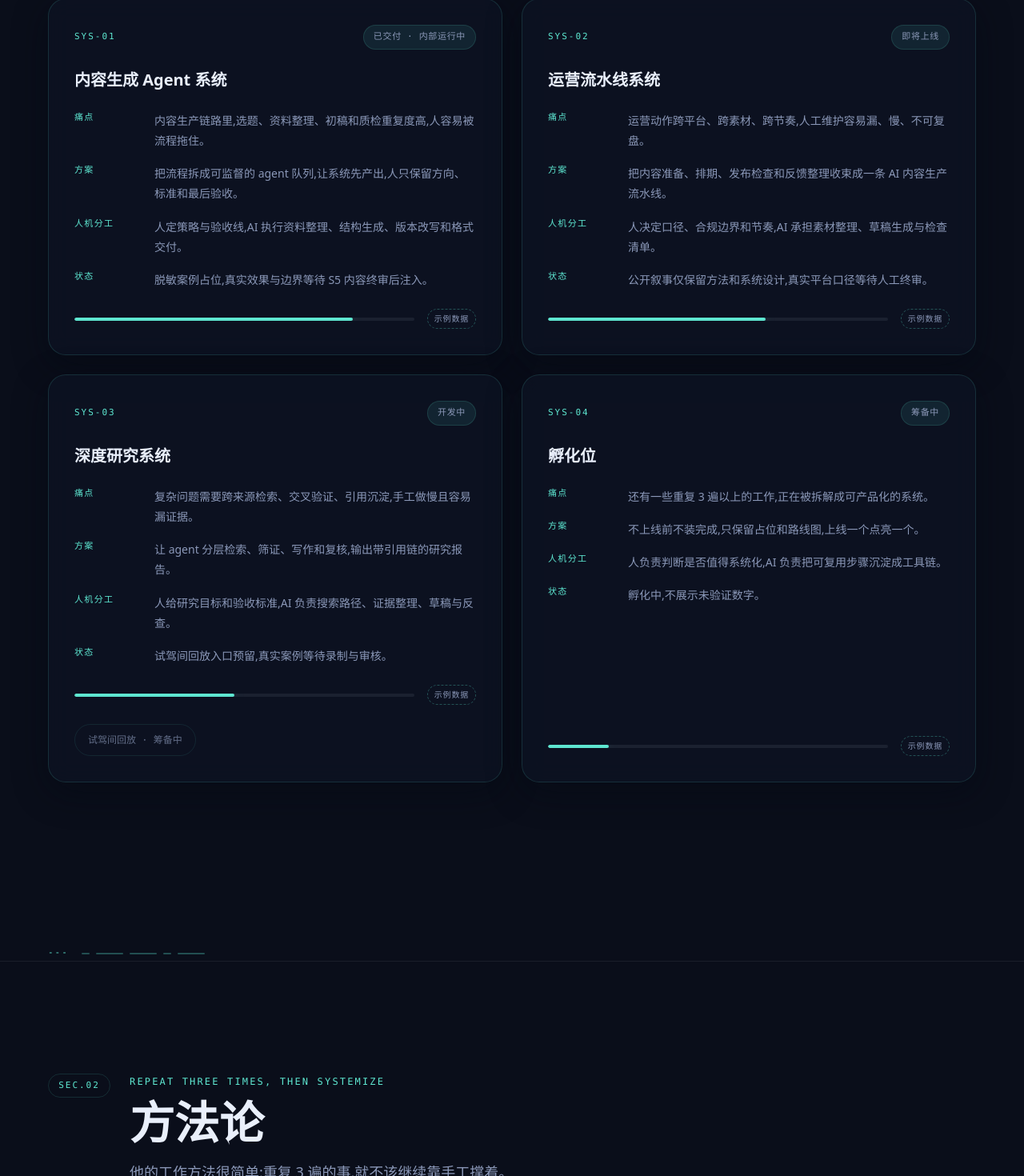
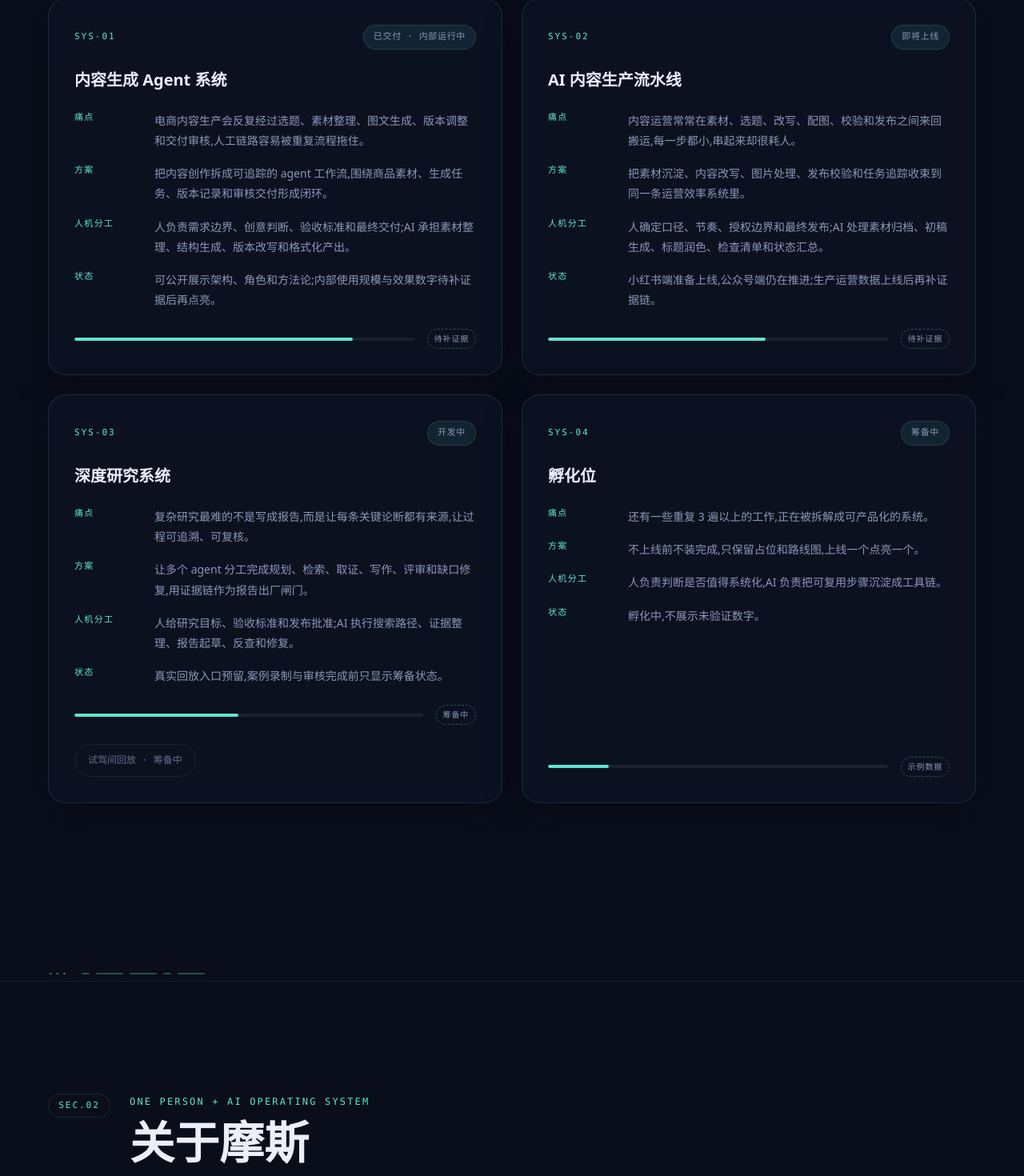
Before and after one commit to Morse-Moss/Self-Website, a Next.js app: page / in a window 1280 px wide. Shown: the part 1230-2700 px from the top of the page at 80% size. Built offline with nearby package versions, Linux system fonts and the light colour scheme.

Commit message:
feat: add safe S5 portfolio content

```diff
--- a/components/S3Sections.module.css
+++ b/components/S3Sections.module.css
@@ -117,7 +117,10 @@
 .principle,
 .ledgerMetric,
 .sampleLedger,
-.contactPanel {
+.contactPanel,
+.aboutPoint,
+.faqItem,
+.gapPanel {
   border: 1px solid var(--line);
   background: var(--surface-glass);
   -webkit-backdrop-filter: blur(14px);
@@ -268,6 +271,36 @@
   gap: var(--space-5);
 }
 
+.aboutGrid {
+  display: grid;
+  grid-template-columns: 1.05fr 1fr 1fr;
+  gap: var(--space-5);
+}
+
+.aboutPoint {
+  min-width: 0;
+  padding: var(--space-6);
+  border-radius: var(--radius-md);
+}
+
+.aboutPoint h3,
+.faqItem h3,
+.gapItem h3 {
+  font-size: var(--fs-h3);
+  line-height: 1.4;
+  font-weight: 800;
+  letter-spacing: 0;
+}
+
+.aboutPoint p,
+.faqItem p,
+.gapItem p {
+  margin-top: var(--space-3);
+  color: var(--muted);
+  font-size: var(--fs-sm);
+  line-height: 1.85;
+}
+
 .principle {
   padding: var(--space-6);
   border-radius: var(--radius-md);
@@ -380,6 +413,61 @@
   max-width: 72rem;
 }
 
+.faqGrid {
+  display: grid;
+  grid-template-columns: repeat(2, minmax(0, 1fr));
+  gap: var(--space-5);
+}
+
+.faqItem {
+  min-width: 0;
+  padding: var(--space-6);
+  border-radius: var(--radius-md);
+}
+
+.gapPanel {
+  padding: var(--space-7);
+  border-radius: var(--radius-lg);
+}
+
+.gapPanel .sectionHeader {
+  margin-bottom: var(--space-6);
+}
+
+.gapList {
+  display: grid;
+  grid-template-columns: repeat(2, minmax(0, 1fr));
+  gap: var(--space-4);
+}
+
+.gapItem {
+  min-width: 0;
+  padding: var(--space-5);
+  border: 1px solid var(--line-faint);
+  border-radius: var(--radius-md);
+  background: var(--accent-dim);
+}
+
+.gapItem > div {
+  display: flex;
+  align-items: flex-start;
+  justify-content: space-between;
+  gap: var(--space-3);
+}
+
+.gapStatus {
+  flex: 0 0 auto;
+  width: fit-content;
+  padding: 4px var(--space-2);
+  border: 1px solid var(--status-amber-line);
+  border-radius: var(--radius-pill);
+  color: var(--status-amber);
+  font-family: var(--font-mono);
+  font-size: var(--fs-3xs);
+  letter-spacing: 0.08em;
+  white-space: nowrap;
+}
+
 .contactPanel {
   display: grid;
   gap: var(--space-4);
@@ -412,12 +500,24 @@
     background-color var(--dur-fast) var(--ease);
 }
 
+.contactLinkPlaceholder {
+  display: inline-flex;
+  align-items: center;
+  gap: var(--space-2);
+  padding: 10px var(--space-4);
+  border: 1px dashed var(--line);
+  border-radius: var(--radius-pill);
+  color: var(--muted);
+  cursor: not-allowed;
+}
+
 .contactLinks a:hover {
   border-color: var(--line-strong);
   background: var(--accent-dim);
 }
 
-.contactLinks span {
+.contactLinks a > span,
+.contactLinkPlaceholder > span {
   color: var(--muted);
   font-family: var(--font-mono);
   font-size: var(--fs-3xs);
@@ -603,7 +703,10 @@
 
 @media (max-width: 960px) {
   .principleGrid,
-  .ledgerGrid {
+  .ledgerGrid,
+  .aboutGrid,
+  .faqGrid,
+  .gapList {
     grid-template-columns: 1fr;
   }
 
@@ -633,13 +736,17 @@
   .systemCard,
   .principle,
   .ledgerMetric,
-  .contactPanel {
+  .contactPanel,
+  .aboutPoint,
+  .faqItem,
+  .gapPanel {
     padding: var(--space-5);
   }
 
   .cardHeader,
   .progressRow,
-  .resumeExperience div {
+  .resumeExperience div,
+  .gapItem > div {
     align-items: flex-start;
     flex-direction: column;
   }
--- a/components/S3Sections.tsx
+++ b/components/S3Sections.tsx
@@ -32,15 +32,32 @@ interface S3Content {
     contactIntro: string;
   };
   gallery: { cards: GalleryCard[] };
+  about: {
+    title: string;
+    caption: string;
+    intro: string;
+    points: Array<{ title: string; body: string }>;
+  };
   ledger: {
     metrics: LedgerMetric[];
     sampleItems: Array<{ label: string; value: string; sampleLabel: string }>;
   };
   principles: Array<{ index: string; title: string; body: string }>;
+  faq: {
+    title: string;
+    caption: string;
+    items: Array<{ question: string; answer: string }>;
+  };
+  contentGaps: {
+    title: string;
+    caption: string;
+    intro: string;
+    items: Array<{ label: string; status: string; body: string }>;
+  };
   contact: {
     title: string;
     body: string;
-    links: Array<{ label: string; href: string; sampleLabel: string }>;
+    links: Array<{ label: string; href: string; sampleLabel?: string }>;
   };
 }
 
@@ -171,10 +188,32 @@ export function StandardS3Sections({
 
       <MorseDivider label="---" />
 
+      <section className={styles.section} id="about" aria-label="关于摩斯">
+        <div className={styles.container}>
+          <SectionHeader
+            index="SEC.02"
+            title={content.about.title}
+            caption={content.about.caption}
+            intro={content.about.intro}
+          />
+
+          <div className={styles.aboutGrid}>
+            {content.about.points.map((point) => (
+              <article className={styles.aboutPoint} key={point.title} data-reveal>
+                <h3>{point.title}</h3>
+                <p>{point.body}</p>
+              </article>
+            ))}
+          </div>
+        </div>
+      </section>
+
+      <MorseDivider label=".-" />
+
       <section className={styles.section} id="method" aria-label="方法论">
         <div className={styles.container}>
           <SectionHeader
-            index="SEC.02"
+            index="SEC.03"
             title="方法论"
             caption="REPEAT THREE TIMES, THEN SYSTEMIZE"
             intro={content.narrative.methodIntro}
@@ -195,10 +234,10 @@ export function StandardS3Sections({
       <section className={styles.section} id="ledger" aria-label="杠杆账本">
         <div className={styles.container}>
           <SectionHeader
-            index="SEC.03"
+            index="SEC.04"
             title="杠杆账本"
             caption="REAL NUMBERS FIRST"
-            intro="这里先接入已经产出的真实统计。没有证据链的数字,我会明确标成示例数据。"
+            intro="这里先接入已经产出的真实统计。没有证据链的数字,我会明确标注状态。"
           />
 
           <div className={styles.ledgerGrid}>
@@ -234,6 +273,51 @@ export function StandardS3Sections({
         </div>
       </section>
 
+      <section className={styles.section} id="faq" aria-label="高频问题">
+        <div className={styles.container}>
+          <SectionHeader
+            index="SEC.05"
+            title={content.faq.title}
+            caption={content.faq.caption}
+            intro="我先回答最容易影响判断的问题。缺少事实的地方,我会直接说还缺什么。"
+          />
+
+          <div className={styles.faqGrid}>
+            {content.faq.items.map((item) => (
+              <article className={styles.faqItem} key={item.question} data-reveal>
+                <h3>{item.question}</h3>
+                <p>{item.answer}</p>
+              </article>
+            ))}
+          </div>
+        </div>
+      </section>
+
+      <section className={styles.section} id="content-gaps" aria-label="内容缺口台账">
+        <div className={styles.container}>
+          <div className={styles.gapPanel} data-reveal>
+            <SectionHeader
+              index="SEC.06"
+              title={content.contentGaps.title}
+              caption={content.contentGaps.caption}
+              intro={content.contentGaps.intro}
+            />
+
+            <div className={styles.gapList}>
+              {content.contentGaps.items.map((item) => (
+                <article className={styles.gapItem} key={item.label}>
+                  <div>
+                    <h3>{item.label}</h3>
+                    <span className={styles.gapStatus}>{item.status}</span>
+                  </div>
+                  <p>{item.body}</p>
+                </article>
+              ))}
+            </div>
+          </div>
+        </div>
+      </section>
+
       <MorseDivider label="." />
 
       <section className={styles.contactSection} id="contact" aria-label="联系">
@@ -243,12 +327,19 @@ export function StandardS3Sections({
             <h2>{content.contact.title}</h2>
             <p>{content.contact.body}</p>
             <div className={styles.contactLinks}>
-              {content.contact.links.map((link) => (
-                <a href={link.href} key={link.label}>
-                  {link.label}
-                  <span>{link.sampleLabel}</span>
-                </a>
-              ))}
+              {content.contact.links.map((link) =>
+                link.href === '#' ? (
+                  <span className={styles.contactLinkPlaceholder} key={link.label} aria-disabled="true">
+                    {link.label}
+                    {link.sampleLabel ? <span>{link.sampleLabel}</span> : null}
+                  </span>
+                ) : (
+                  <a href={link.href} key={link.label}>
+                    {link.label}
+                    {link.sampleLabel ? <span>{link.sampleLabel}</span> : null}
+                  </a>
+                ),
+              )}
             </div>
           </div>
         </div>
--- a/content/s3-content.json
+++ b/content/s3-content.json
@@ -17,23 +17,23 @@
         "kicker": "SYS-01",
         "title": "内容生成 Agent 系统",
         "state": "已交付 · 内部运行中",
-        "problem": "内容生产链路里,选题、资料整理、初稿和质检重复度高,人容易被流程拖住。",
-        "solution": "把流程拆成可监督的 agent 队列,让系统先产出,人只保留方向、标准和最后验收。",
-        "humanAiSplit": "人定策略与验收线,AI 执行资料整理、结构生成、版本改写和格式交付。",
-        "status": "脱敏案例占位,真实效果与边界等待 S5 内容终审后注入。",
-        "sampleLabel": "示例数据",
+        "problem": "电商内容生产会反复经过选题、素材整理、图文生成、版本调整和交付审核,人工链路容易被重复流程拖住。",
+        "solution": "把内容创作拆成可追踪的 agent 工作流,围绕商品素材、生成任务、版本记录和审核交付形成闭环。",
+        "humanAiSplit": "人负责需求边界、创意判断、验收标准和最终交付;AI 承担素材整理、结构生成、版本改写和格式化产出。",
+        "status": "可公开展示架构、角色和方法论;内部使用规模与效果数字待补证据后再点亮。",
+        "sampleLabel": "待补证据",
         "progress": 82
       },
       {
         "id": "operations-pipeline",
         "kicker": "SYS-02",
-        "title": "运营流水线系统",
+        "title": "AI 内容生产流水线",
         "state": "即将上线",
-        "problem": "运营动作跨平台、跨素材、跨节奏,人工维护容易漏、慢、不可复盘。",
-        "solution": "把内容准备、排期、发布检查和反馈整理收束成一条 AI 内容生产流水线。",
-        "humanAiSplit": "人决定口径、合规边界和节奏,AI 承担素材整理、草稿生成与检查清单。",
-        "status": "公开叙事仅保留方法和系统设计,真实平台口径等待人工终审。",
-        "sampleLabel": "示例数据",
+        "problem": "内容运营常常在素材、选题、改写、配图、校验和发布之间来回搬运,每一步都小,串起来却很耗人。",
+        "solution": "把素材沉淀、内容改写、图片处理、发布校验和任务追踪收束到同一条运营效率系统里。",
+        "humanAiSplit": "人确定口径、节奏、授权边界和最终发布;AI 处理素材归档、初稿生成、标题润色、检查清单和状态汇总。",
+        "status": "小红书端准备上线,公众号端仍在推进;生产运营数据上线后再补证据链。",
+        "sampleLabel": "待补证据",
         "progress": 64
       },
       {
@@ -41,11 +41,11 @@
         "kicker": "SYS-03",
         "title": "深度研究系统",
         "state": "开发中",
-        "problem": "复杂问题需要跨来源检索、交叉验证、引用沉淀,手工做慢且容易漏证据。",
-        "solution": "让 agent 分层检索、筛证、写作和复核,输出带引用链的研究报告。",
-        "humanAiSplit": "人给研究目标和验收标准,AI 负责搜索路径、证据整理、草稿与反查。",
-        "status": "试驾间回放入口预留,真实案例等待录制与审核。",
-        "sampleLabel": "示例数据",
+        "problem": "复杂研究最难的不是写成报告,而是让每条关键论断都有来源,让过程可追溯、可复核。",
+        "solution": "让多个 agent 分工完成规划、检索、取证、写作、评审和缺口修复,用证据链作为报告出厂闸门。",
+        "humanAiSplit": "人给研究目标、验收标准和发布批准;AI 执行搜索路径、证据整理、报告起草、反查和修复。",
+        "status": "真实回放入口预留,案例录制与审核完成前只显示筹备状态。",
+        "sampleLabel": "筹备中",
         "progress": 47,
         "cta": {
           "label": "试驾间回放 · 筹备中"
@@ -62,6 +62,25 @@
         "status": "孵化中,不展示未验证数字。",
         "sampleLabel": "示例数据",
         "progress": 18
+      }
+    ]
+  },
+  "about": {
+    "title": "关于摩斯",
+    "caption": "ONE PERSON + AI OPERATING SYSTEM",
+    "intro": "我把他介绍成一个工程师,也介绍成一套工作方式:人负责判断、约束和验收,AI 承担执行、生成和复盘。",
+    "points": [
+      {
+        "title": "程序员出身,但简历重点已经换了",
+        "body": "今天最重要的不是某个工具名,而是他已经把需求、代码、内容、知识库和交付流程围绕 AI 重新组织。"
+      },
+      {
+        "title": "AI native 不是工具熟练度",
+        "body": "会用 AI 工具只是入口;把工作空间、文档、评审、验证和知识库都设计成 AI 可协作的系统,才是核心。"
+      },
+      {
+        "title": "约束先行,再让机器加速",
+        "body": "每个项目先写清楚边界、目录、验证和红线。AI 可以很快,但快之前必须知道什么不能做。"
       }
     ]
   },
@@ -94,9 +113,9 @@
     ],
     "sampleItems": [
       {
-        "label": "自动化任务等效节省",
-        "value": "整理中",
-        "sampleLabel": "示例数据"
+        "label": "系统节省工时",
+        "value": "统计口径整理中",
+        "sampleLabel": "待补证据"
       },
       {
         "label": "系统上线后导流",
@@ -119,12 +138,61 @@
     {
       "index": "03",
       "title": "证据比口号重要",
-      "body": "真实数字来自管线,未终审内容明确标示示例数据或筹备中。"
+      "body": "真实数字来自管线,暂无证据链的能力和效果数字会明确标注状态。"
     }
   ],
+  "faq": {
+    "title": "高频问题",
+    "caption": "ASK ME LIKE A HIRING MANAGER",
+    "items": [
+      {
+        "question": "摩斯的技术栈是什么?",
+        "answer": "高频组合是 Python/FastAPI、TypeScript/React,以及 AI 工程里的 agent 编排、上下文工程、模型网关、评估和治理。早期经历、年限和完整履历还要等本人补齐。"
+      },
+      {
+        "question": "AI native 和会用 AI 工具有区别吗?",
+        "answer": "有。AI user 是把 AI 当工具用;AI native 是把流程、文档、验证和协作方式都围绕 AI 重构。这个站、三套系统和本地统计管线,都是这个工作方式的证据。"
+      },
+      {
+        "question": "项目都是一个人做的吗?",
+        "answer": "公开口径目前只能确定核心模式:一个人负责需求、架构判断和验收,AI 承担大量执行。逐系统的协作边界和角色表述还在待本人补齐,不会在这里冒充事实。"
+      },
+      {
+        "question": "怎么快速判断他适不适合聊?",
+        "answer": "赶时间就切简历模式看一页纸;想看方法就看系统展厅和杠杆账本;想合作则先看缺口台账,确认哪些资料已经有证据,哪些还在筹备。"
+      }
+    ]
+  },
+  "contentGaps": {
+    "title": "内容缺口台账",
+    "caption": "MISSING FACTS STAY VISIBLE",
+    "intro": "资料缺失不应该被补成漂亮话。这里列出暂时不能冒充事实的项目,补齐证据后再更新页面。",
+    "items": [
+      {
+        "label": "身份与联系方式",
+        "status": "待摩斯补齐",
+        "body": "真实姓名或公开称呼、城市、邮箱、GitHub、微信和电话等信息尚未确定公开口径。"
+      },
+      {
+        "label": "量化效果",
+        "status": "待补证据",
+        "body": "系统节省工时、内部使用规模、内容产出量、导流数据等数字需要截图、统计脚本或文档证据。"
+      },
+      {
+        "label": "系统关系口径",
+        "status": "待人工定稿",
+        "body": "运营效率系统与既有上游/历史基线的关系需要本人给出可公开说法,页面暂不展开。"
+      },
+      {
+        "label": "口播与数字人素材",
+        "status": "待素材",
+        "body": "首屏数字人口播版本、真人素材和声音克隆资产尚未就绪,当前仍用可替换占位。"
+      }
+    ]
+  },
   "contact": {
     "title": "继续聊",
-    "body": "我可以把系统、方法和简历切成不同阅读速度。正式联系方式等待 S5 终审后替换。",
+    "body": "我可以把系统、方法和简历切成不同阅读速度。真实联系方式等本人确认公开渠道后再替换。",
     "links": [
       { "label": "GitHub", "href": "#", "sampleLabel": "示例数据" },
       { "label": "Email", "href": "#", "sampleLabel": "示例数据" },
```
Also changed, not shown: 1 other file (tests, documents, lock files or other folders).
